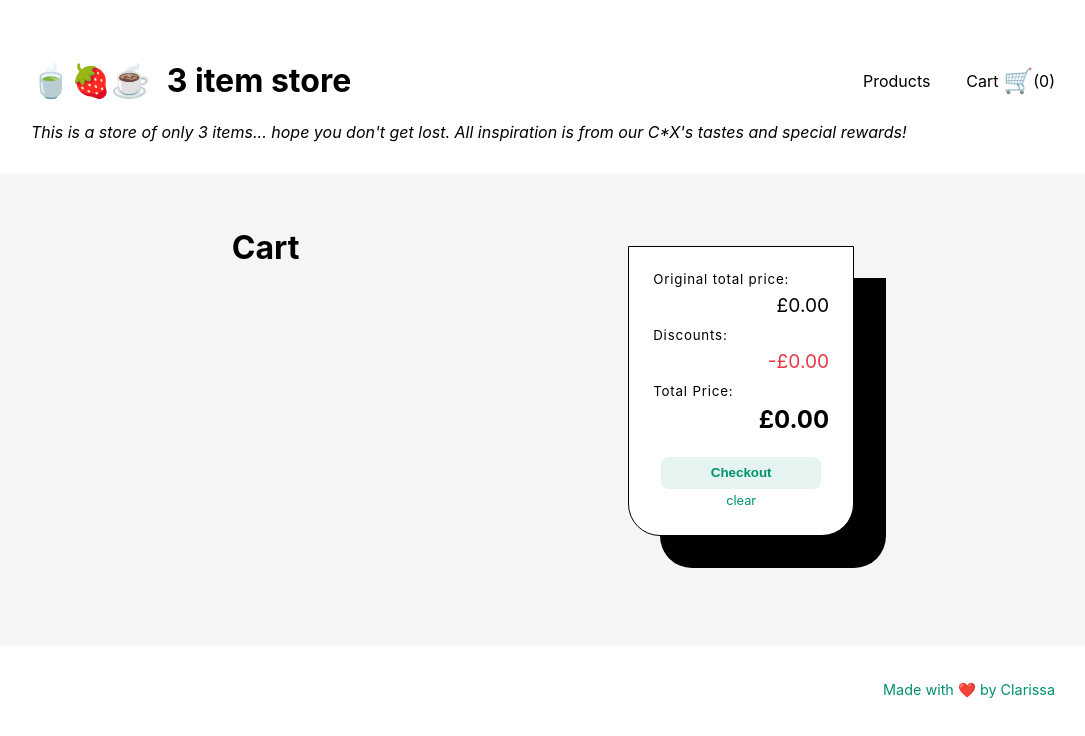
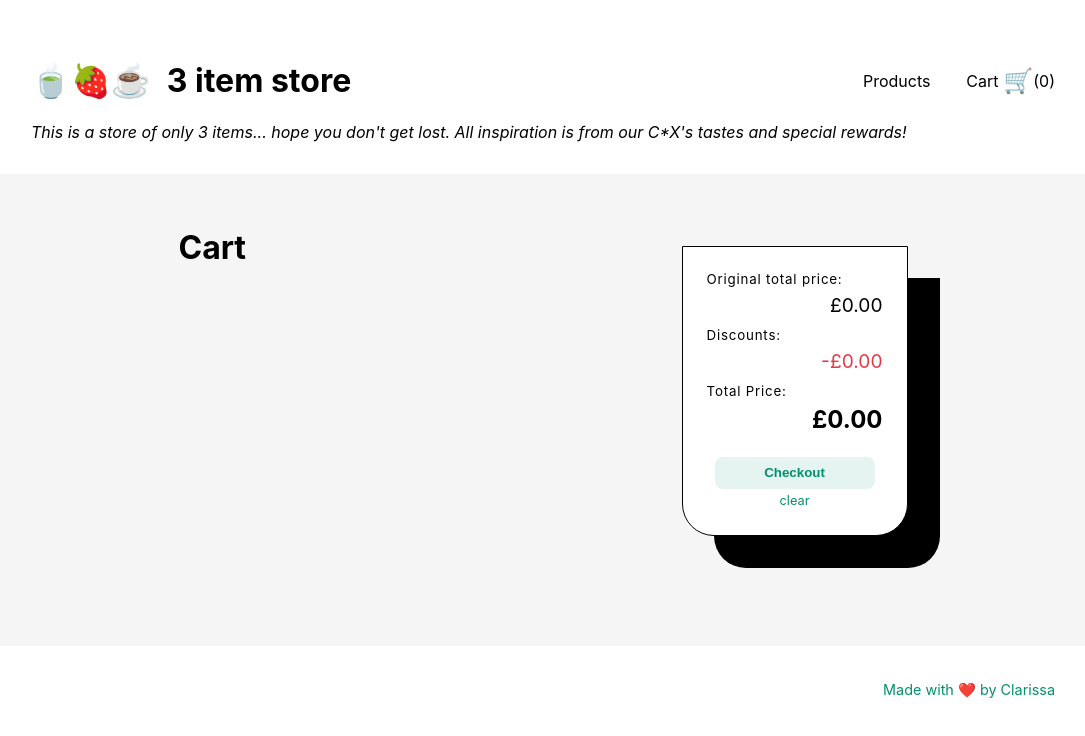
Before and after one commit to klaryon/three_item_store, a React (Create React App) app: page /shop in a window 1280 px wide. Shown: the top 736 px of the page, without its empty margins (97-1182 px from the left). Built offline with nearby package versions, Linux system fonts and the light colour scheme.

Commit message:
shop cart responsive fix

```diff
--- a/src/screens/Shop/styles.js
+++ b/src/screens/Shop/styles.js
@@ -24,6 +24,7 @@ export const StyledCartItems = styled.div`
         height: 20rem;
         align-items: flex-start;
         justify-content: flex-start;
+        margin-right:10rem;
     }
 `;
 export const StyledCartLines = styled.div`
```
